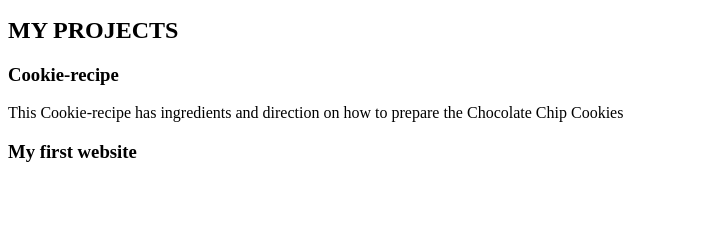
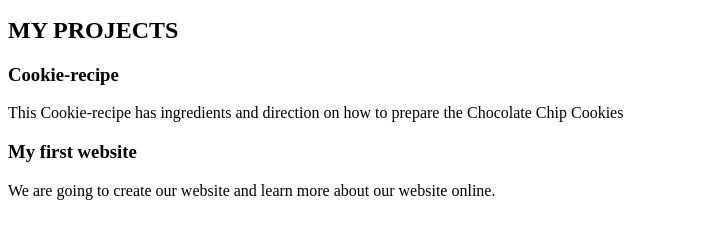
Before and after one commit to JamesMusyoka/Personal-portfolio, a plain HTML site: page index.html in a window 1280 px wide. Shown: the part 101-340 px from the top of the page, without its empty margins (0-712 px from the left). Drawn offline with Linux system fonts and the light colour scheme.

Commit message:
added a paragraph on the first website

```diff
--- a/index.html
+++ b/index.html
@@ -12,6 +12,6 @@
   <h3>Cookie-recipe</h3>
   <p>This Cookie-recipe has ingredients and direction on how to prepare the Chocolate Chip Cookies</p>
   <h3>My first website</h3>
-  <p><p/>
+  <p>We are going to create our website and learn more about our website online.<p/>
   </body>
 </html>
```
